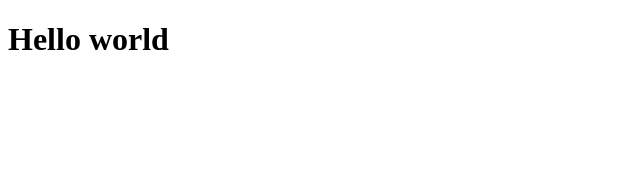
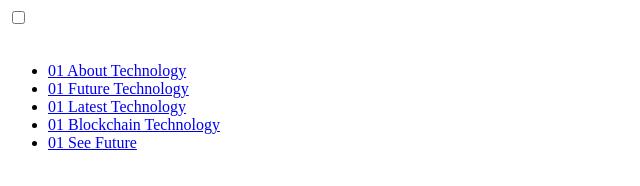
Before and after one commit to Abdur-Rahman-Apu/techLife, a website: page index.html in a window 1280 px wide. Shown: the whole page, without its empty margins (0-640 px from the left). Drawn offline with Linux system fonts and the light colour scheme.

```diff
--- a/index.html
+++ b/index.html
@@ -18,9 +18,53 @@
     <link rel="shortcut icon" href="./images/logo-2.png" type="image/x-icon">
 </head>
 
-<body>
+<body class="home">
+    <div class="navigation">
+        <input type="checkbox" class="navigation__checkbox" id="navi-toggle">
 
-    <h1>Hello world</h1>
+        <label for="navi-toggle" class="navigation__button">
+            <span class="navigation__icon">&nbsp;</span>
+        </label>
+
+        <div class="navigation__background">&nbsp;</div>
+
+        <!-- navigation items  -->
+
+        <div class="navigation__nav">
+            <ul class="navigation__list">
+
+                <li class="navigation__item">
+                    <a href="#" class="navigation__link">
+                        <span>01</span> About Technology
+                    </a>
+                </li>
+
+                <li class="navigation__item">
+                    <a href="#" class="navigation__link">
+                        <span>01</span> Future Technology
+                    </a>
+                </li>
+
+                <li class="navigation__item">
+                    <a href="#" class="navigation__link">
+                        <span>01</span> Latest Technology
+                    </a>
+                </li>
+
+                <li class="navigation__item">
+                    <a href="#" class="navigation__link">
+                        <span>01</span> Blockchain Technology
+                    </a>
+                </li>
+
+                <li class="navigation__item">
+                    <a href="#" class="navigation__link">
+                        <span>01</span> See Future
+                    </a>
+                </li>
+            </ul>
+        </div>
+    </div>
 </body>
 
 </html>
```
Also changed, not shown: sass/abstracts/_variables.scss (+32 -0 lines).
